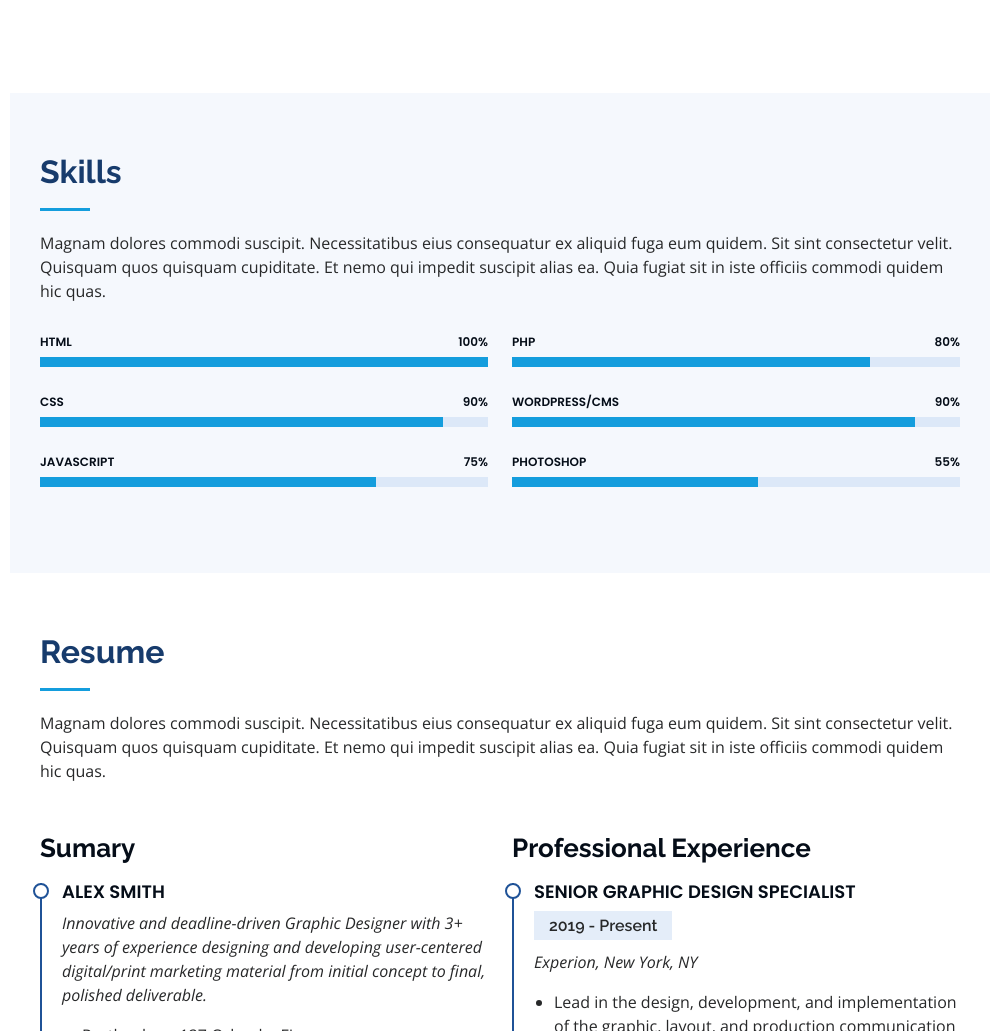
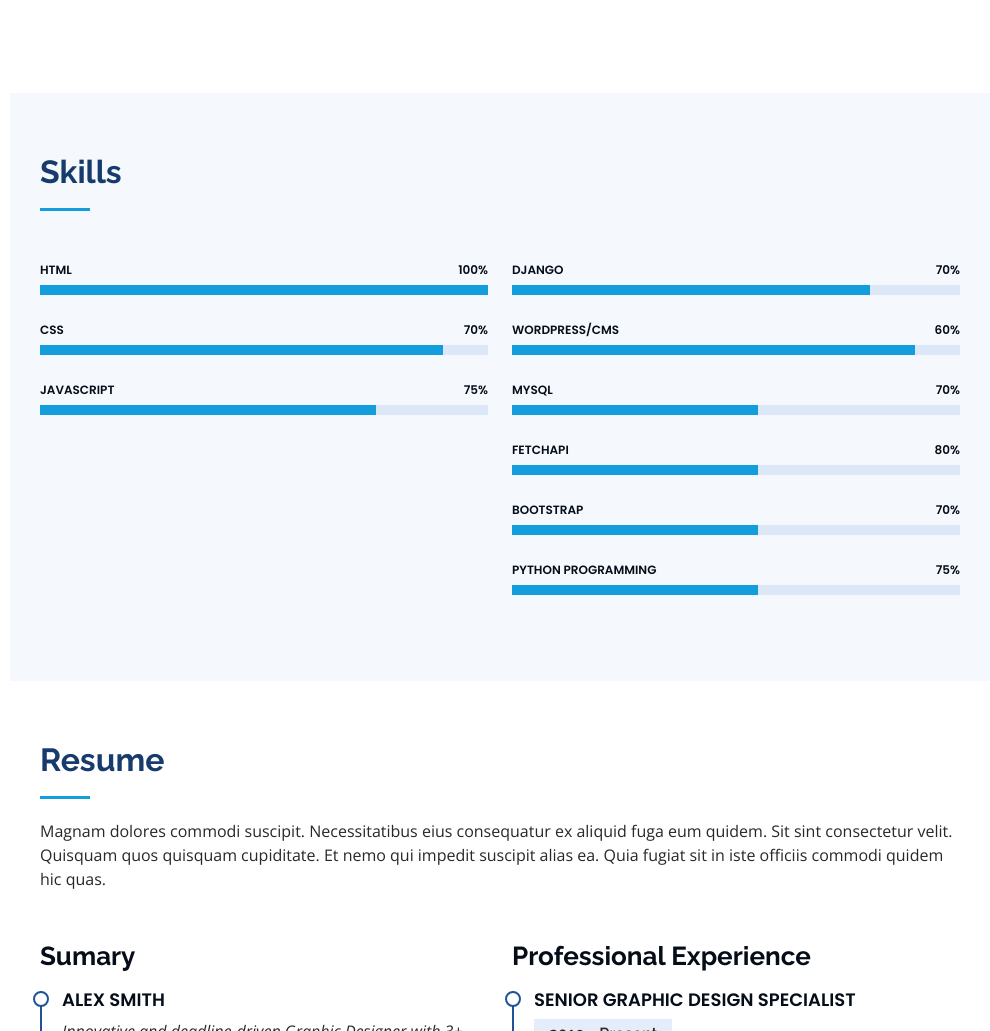
Before and after one commit to Ayushgupta208019/ayush_gupta_portfolio, a plain HTML site: page index.html in a window 1280 px wide. Shown: the part 1881-2912 px from the top of the page, without its empty margins (290-1280 px from the left). Drawn offline with nearby package versions, Linux system fonts and the light colour scheme; files whose address does not match are found by name.

Commit message:
Update index.html

```diff
--- a/index.html
+++ b/index.html
@@ -187,7 +187,6 @@ Ayush Gupta
 
         <div class="section-title">
           <h2>Skills</h2>
-          <p>Magnam dolores commodi suscipit. Necessitatibus eius consequatur ex aliquid fuga eum quidem. Sit sint consectetur velit. Quisquam quos quisquam cupiditate. Et nemo qui impedit suscipit alias ea. Quia fugiat sit in iste officiis commodi quidem hic quas.</p>
         </div>
 
         <div class="row skills-content">
@@ -202,7 +201,7 @@ Ayush Gupta
             </div>
 
             <div class="progress">
-              <span class="skill">CSS <i class="val">90%</i></span>
+              <span class="skill">CSS <i class="val">70%</i></span>
               <div class="progress-bar-wrap">
                 <div class="progress-bar" role="progressbar" aria-valuenow="90" aria-valuemin="0" aria-valuemax="100"></div>
               </div>
@@ -220,21 +219,42 @@ Ayush Gupta
           <div class="col-lg-6" data-aos="fade-up" data-aos-delay="100">
 
             <div class="progress">
-              <span class="skill">PHP <i class="val">80%</i></span>
+              <span class="skill">Django <i class="val">70%</i></span>
               <div class="progress-bar-wrap">
                 <div class="progress-bar" role="progressbar" aria-valuenow="80" aria-valuemin="0" aria-valuemax="100"></div>
               </div>
             </div>
 
             <div class="progress">
-              <span class="skill">WordPress/CMS <i class="val">90%</i></span>
+              <span class="skill">WordPress/CMS <i class="val">60%</i></span>
               <div class="progress-bar-wrap">
                 <div class="progress-bar" role="progressbar" aria-valuenow="90" aria-valuemin="0" aria-valuemax="100"></div>
               </div>
             </div>
 
             <div class="progress">
-              <span class="skill">Photoshop <i class="val">55%</i></span>
+              <span class="skill">MySql <i class="val">70%</i></span>
+              <div class="progress-bar-wrap">
+                <div class="progress-bar" role="progressbar" aria-valuenow="55" aria-valuemin="0" aria-valuemax="100"></div>
+              </div>
+            </div>
+
+             <div class="progress">
+              <span class="skill">FetchApi <i class="val">80%</i></span>
+              <div class="progress-bar-wrap">
+                <div class="progress-bar" role="progressbar" aria-valuenow="55" aria-valuemin="0" aria-valuemax="100"></div>
+              </div>
+            </div>
+
+             <div class="progress">
+              <span class="skill">Bootstrap <i class="val">70%</i></span>
+              <div class="progress-bar-wrap">
+                <div class="progress-bar" role="progressbar" aria-valuenow="55" aria-valuemin="0" aria-valuemax="100"></div>
+              </div>
+            </div>
+
+             <div class="progress">
+              <span class="skill">Python Programming <i class="val">75%</i></span>
               <div class="progress-bar-wrap">
                 <div class="progress-bar" role="progressbar" aria-valuenow="55" aria-valuemin="0" aria-valuemax="100"></div>
               </div>
```
